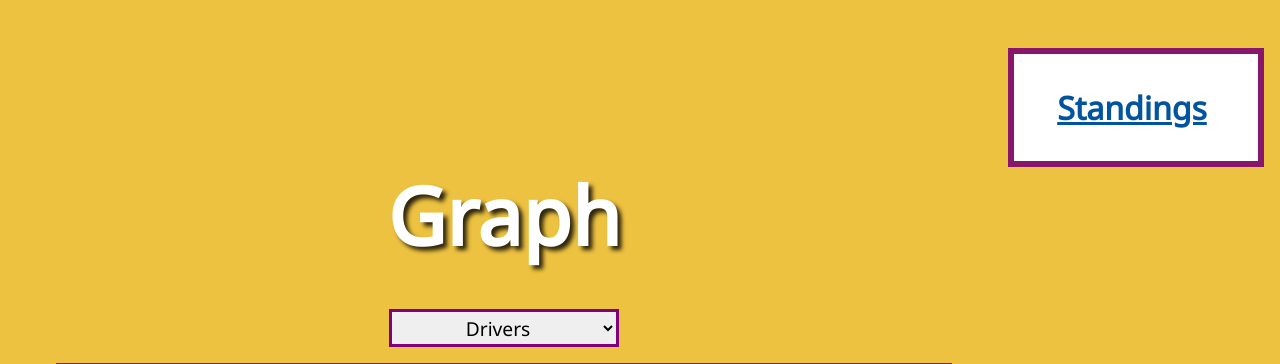
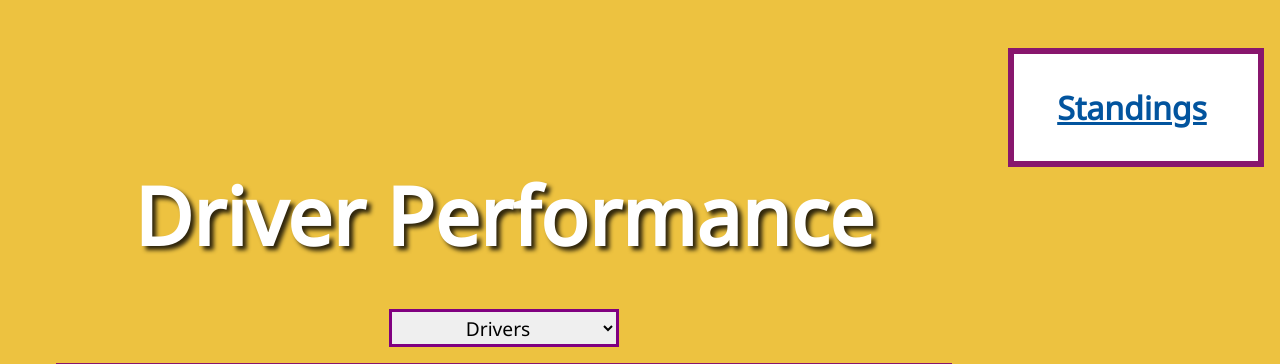
Before and after one commit to Trizzlenova/racechart, a Django app: page / in a window 1280 px wide. Shown: the part 134-498 px from the top of the page. Run offline with Django 3.2, Linux system fonts and the light colour scheme; data that the repository does not hold is empty; some libraries are stand-ins or nearby versions.

Commit message:
changed title

```diff
--- a/racechart_folder/racechart/templates/racechart/static_page.html
+++ b/racechart_folder/racechart/templates/racechart/static_page.html
@@ -10,7 +10,7 @@ crossorigin="anonymous"></script>
 
 <div id="main">
   <section id='graphSection'>
-    <h2>Graph</h2>
+    <h2>Driver Performance</h2>
     <form id="graph-list">
       <select id='driveFunction' onchange="getId(this)">
         <option selected disabled hidden>Drivers</option>
```
